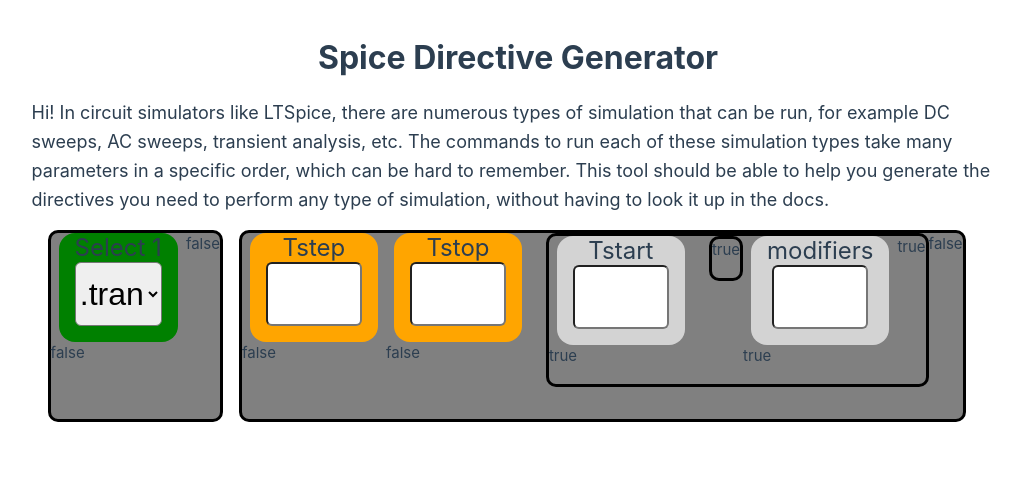
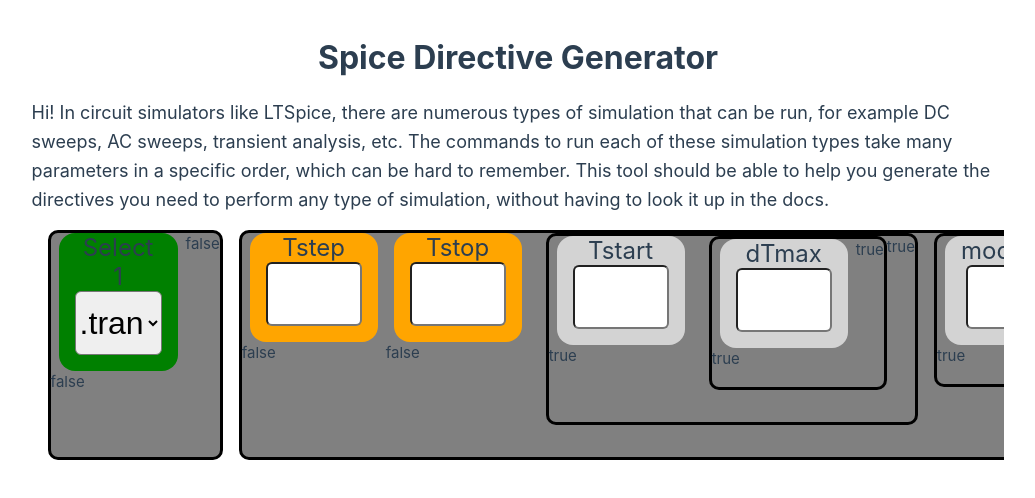
Before and after one commit to ianeyk/spice-directives, a Vue app in the folder spice-directives/: page / in a window 1280 px wide. Shown: the top 498 px of the page, without its empty margins (122-1157 px from the left). Built offline with nearby package versions, Linux system fonts and the light colour scheme; the HTML template or start-up script is replaced by a standard one.

Commit message:
fix nested bracket parsing algorithm

```diff
--- a/spice-directives/src/App.vue
+++ b/spice-directives/src/App.vue
@@ -3,6 +3,7 @@ import Parameters from './components/Parameters.vue';
 
 const directives = [
   ".tran <Tstep> <Tstop> [<Tstart> [<dTmax>]] [<modifiers>]",
+  // ".tran2 <Tstep> <Tstop> [<Tstart> [<dTmax>]]",
   ".ac <oct, dec, lin> <Nsteps> <StartFreq> <EndFreq>",
   ".dc <srcnam> <Vstart> <Vstop> <Vincr> [<srcnam2> <Vstart2> <Vstop2> <Vincr2>]",
 ]
--- a/spice-directives/src/components/ParameterGroup.vue
+++ b/spice-directives/src/components/ParameterGroup.vue
@@ -54,13 +54,27 @@ const parseDocOpt = (docOpt: string): string[] => {
         return parseSimpleDocOpt(docOpt)
     }
     const firstBracketIndex = docOpt.indexOf('[')
-    const reversedDocOpt = docOpt.split('').reverse().join('')
-    const lastBracketIndex = reversedDocOpt.indexOf(']')
+    let closingBracketIndex = 0
+    let netBrackets = 0
+    for (let index = firstBracketIndex; index < docOpt.length; index++) {
+        if (docOpt[index] == '[') {
+            netBrackets++
+        } else if (docOpt[index] == ']') {
+            netBrackets--
+            if (netBrackets == 0) {
+                closingBracketIndex = index
+                break
+            }
+        }
+    }
+    console.log(docOpt)
+    console.log(closingBracketIndex)
 
-    return parseSimpleDocOpt(docOpt.slice(0, firstBracketIndex)).concat( // simple-parse everything before the first bracket
-            [docOpt.slice(firstBracketIndex + 1, lastBracketIndex - 1)]).concat( // complex-parse the things between the brackets
-                parseSimpleDocOpt(docOpt.slice(docOpt.length - lastBracketIndex + 1))) // simple-parse everything after the last bracket
+    return parseDocOpt(docOpt.slice(0, firstBracketIndex)).concat( // simple-parse everything before the first bracket
+            [docOpt.slice(firstBracketIndex + 1, closingBracketIndex)]).concat( // complex-parse the things between the brackets
+            parseDocOpt(docOpt.slice(closingBracketIndex + 1))) // simple-parse everything after the last bracket
                 // do not ever count the brackets themselves
+
 }
 
 const parsedDocOpt = parseDocOpt(props.docOpt)
```
